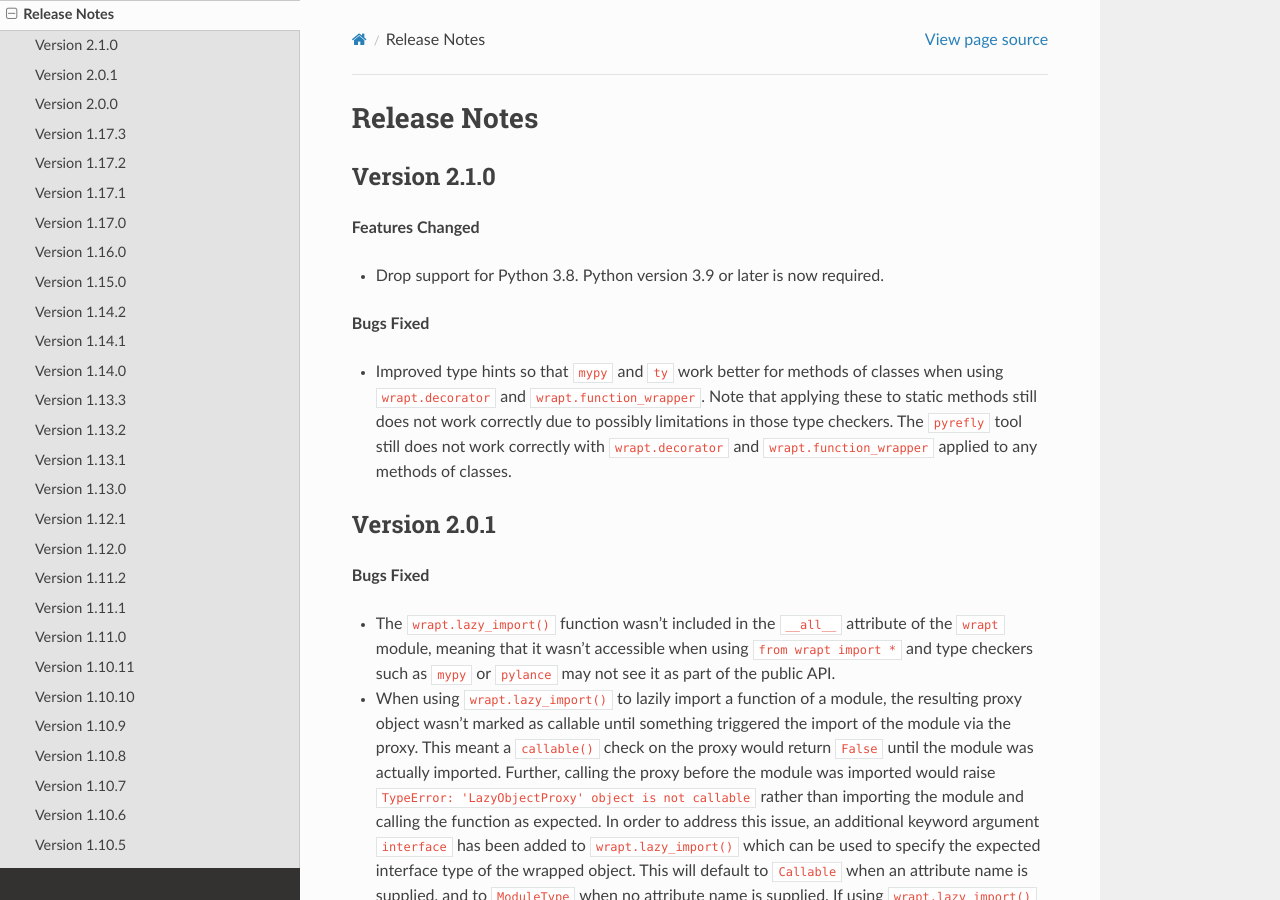
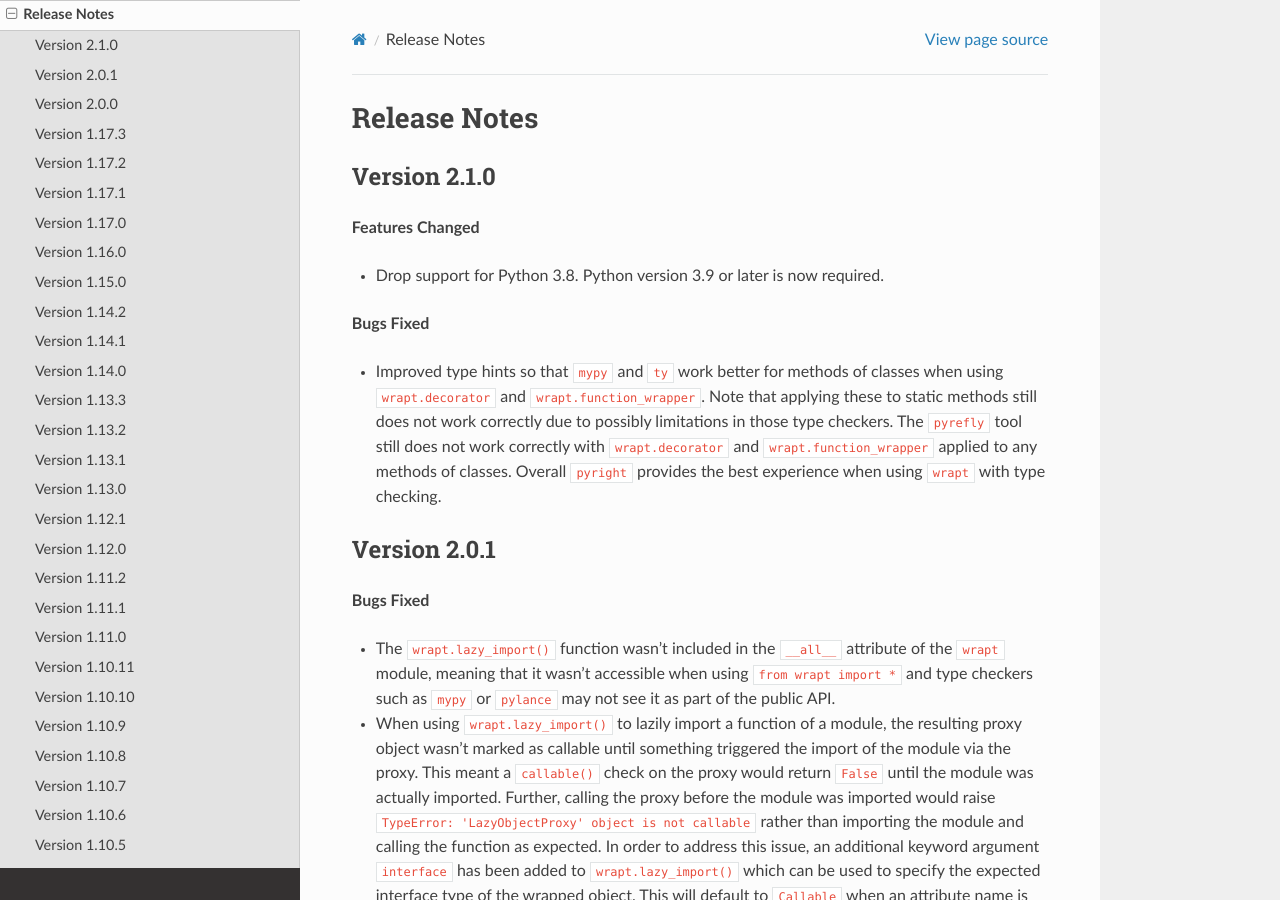
Before and after one commit to GrahamDumpleton/wrapt, a Sphinx documentation site: the page built from docs/changes.rst, in a window 1280 px wide and 900 px high. Built offline with Sphinx 7.4.7 and the Read the Docs theme 3.1.0, drawn with Linux system fonts in a browser that asks for light colours.

Commit message:
Add additional note to changes file.

```diff
--- a/docs/changes.rst
+++ b/docs/changes.rst
@@ -15,7 +15,8 @@ Version 2.1.0
   that applying these to static methods still does not work correctly due to
   possibly limitations in those type checkers. The ``pyrefly`` tool still does
   not work correctly with ``wrapt.decorator`` and ``wrapt.function_wrapper``
-  applied to any methods of classes.
+  applied to any methods of classes. Overall ``pyright`` provides the best
+  experience when using ``wrapt`` with type checking.
 
 Version 2.0.1
 -------------
```
